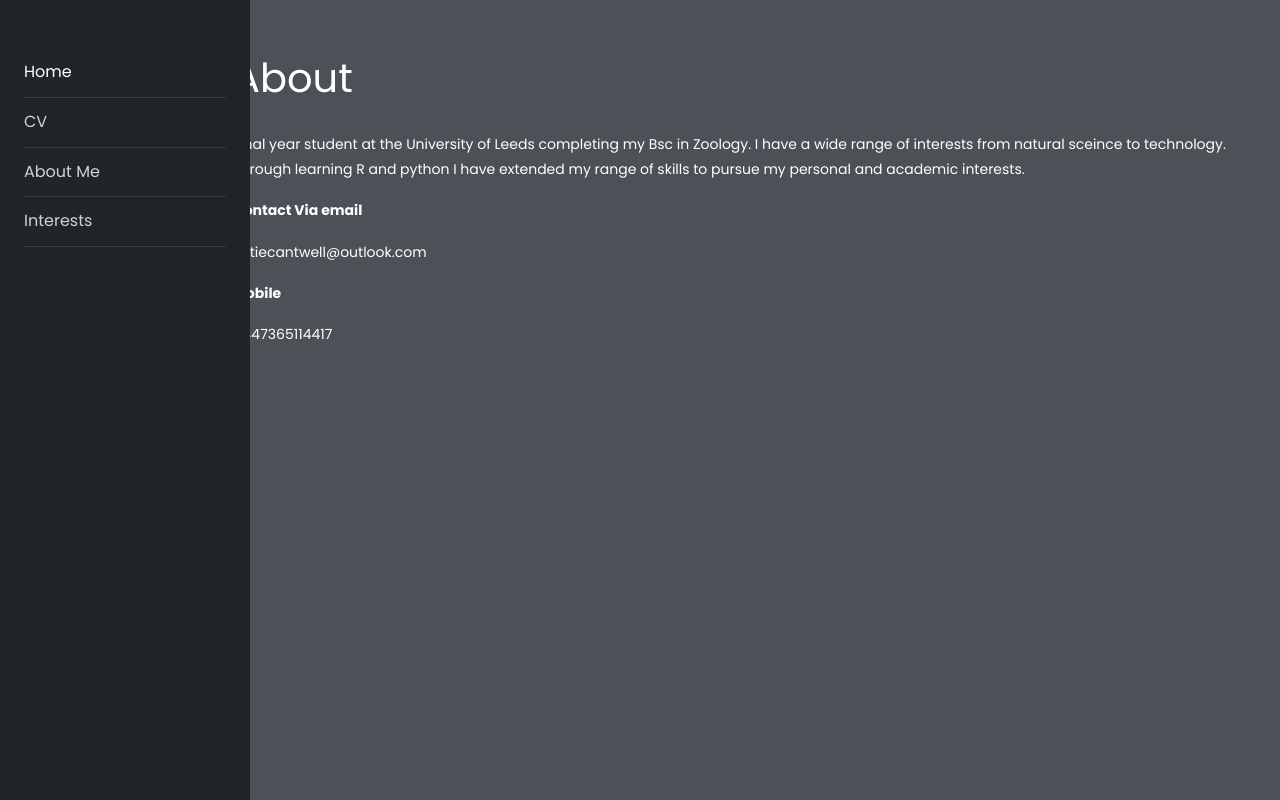
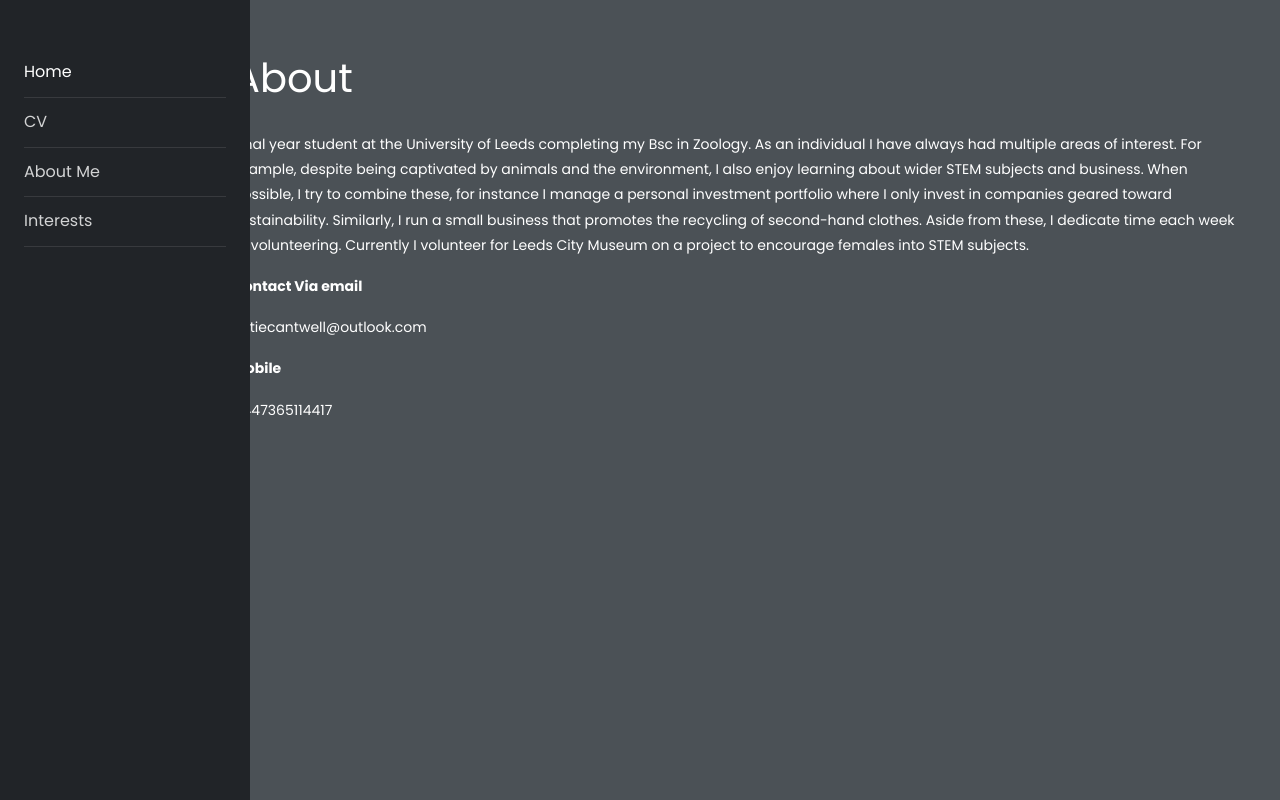
Before and after one commit to LucMc/katiewebsite, a Django app: page /about in a window 1280 px wide. Run offline with Django 3.2, Linux system fonts and the light colour scheme; some libraries are stand-ins or nearby versions.

Commit message:
Automated update

```diff
--- a/main/templates/main/about.html
+++ b/main/templates/main/about.html
@@ -5,9 +5,16 @@
   <div id="content" class="p-4 p-md-5 pt-5">
     <div id="intro">
       <h2 class="mb-4">About</h2>
-      <p>Final year student at the University of Leeds completing my Bsc in Zoology. I have a wide range of interests from natural sceince to technology.
-        Through learning R and python
-        I have extended my range of skills to pursue my personal and academic interests.
+      <p>Final year student at the University of Leeds completing my Bsc in Zoology.
+        As an individual I have always had multiple areas of interest.
+        For example, despite being captivated by animals and the environment,
+         I also enjoy learning about wider STEM subjects and business.
+          When possible, I try to combine these, for instance I manage a personal
+           investment portfolio where I only invest in companies geared toward sustainability.
+            Similarly, I run a small business that promotes the recycling of second-hand clothes.
+            Aside from these, I dedicate time each week to volunteering.
+             Currently I volunteer for Leeds City Museum on a project to encourage females into STEM subjects.
+
       </p>
     </div>
     <p><strong>Contact Via email</strong></p>
```
Also changed, not shown: push_to_website.py (+8 -0 lines), 2 other files.
